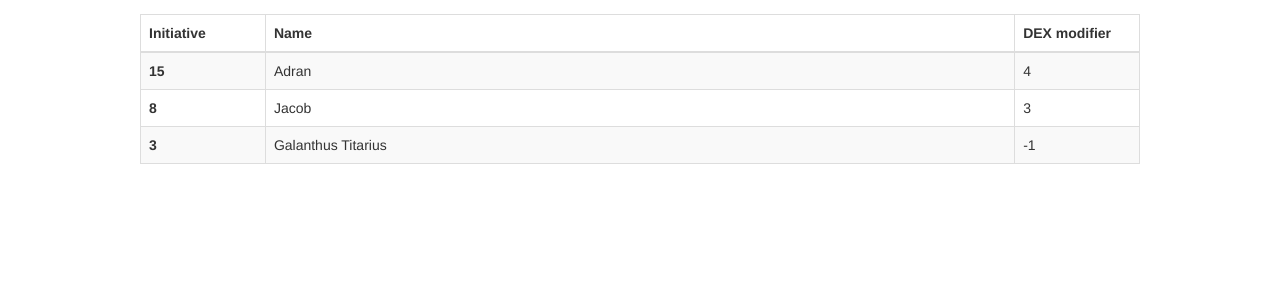
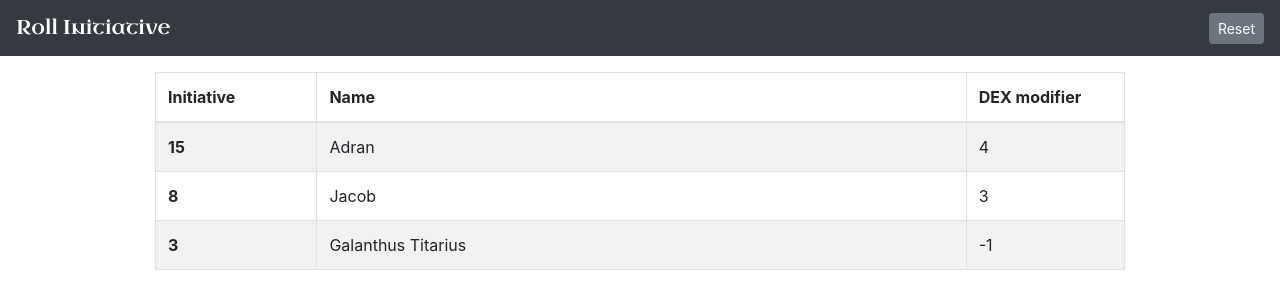
Before and after one commit to blackbelt238/Roll-Initiative, a plain HTML site: page index.html in a window 1280 px wide. Drawn offline with nearby package versions, Linux system fonts and the light colour scheme.

Commit message:
Add navbar to page. Leverage Bootstrap 4.0

```diff
--- a/CSS/global.css
+++ b/CSS/global.css
@@ -1,4 +1,9 @@
-body {
+a.navbar-brand {
+  font-family: 'Uncial Antiqua', cursive;
+}
+
+/* Table styling */
+div#table-container {
   max-width: 1000px;
   margin: auto;
 }
--- a/index.html
+++ b/index.html
@@ -6,18 +6,33 @@
   <meta name="viewport" content="width=device-width, initial-scale=1, shrink-to-fit=no">
 
   <!-- Bootstrap and custom CSS -->
-  <link rel="stylesheet" href="https://maxcdn.bootstrapcdn.com/bootstrap/3.3.7/css/bootstrap.min.css" integrity="sha384-BVYiiSIFeK1dGmJRAkycuHAHRg32OmUcww7on3RYdg4Va+PmSTsz/K68vbdEjh4u" crossorigin="anonymous">
+  <link rel="stylesheet" href="https://maxcdn.bootstrapcdn.com/bootstrap/4.0.0/css/bootstrap.min.css" integrity="sha384-Gn5384xqQ1aoWXA+058RXPxPg6fy4IWvTNh0E263XmFcJlSAwiGgFAW/dAiS6JXm" crossorigin="anonymous">
   <link rel="stylesheet" href="./CSS/global.css">
+
+  <!-- Fonts -->
+  <link href="https://fonts.googleapis.com/css?family=Uncial+Antiqua" rel="stylesheet">
 
   <title>Roll Initiative</title>
 </head>
 <body>
+  <nav class="navbar navbar-expand-lg navbar-dark bg-dark">
+    <a class="navbar-brand" href="#">Roll Initiative</a>
+    <!-- <button class="navbar-toggler" type="button" data-toggle="collapse" data-target="#navbarNavAltMarkup" aria-controls="navbarNavAltMarkup" aria-expanded="false" aria-label="Toggle navigation">
+      <span class="navbar-toggler-icon"></span>
+    </button> -->
+
+    <form class="ml-auto">
+      <button class="btn btn-sm btn-secondary" type="button">Reset</button>
+    </form>
+  </nav>
+
+  <div id="table-container" class="container-fluid">
     <table class="table table-bordered table-striped">
       <thead>
         <tr>
-        <th class="col-md-1" scope="col">Initiative</th>
-        <th class="col-md-6" scope="col">Name</th>
-        <th class="col-md-1" scope="col">DEX modifier</th>
+          <th style="width:16.66%" scope="col">Initiative</th>
+          <th style="width:67%" scope="col">Name</th>
+          <th style="width:16.66%" scope="col">DEX modifier</th>
         </tr>
       </thead>
 
@@ -39,9 +54,11 @@
         </tr>
       </tbody>
     </table>
+  </div>
 
   <!-- Bootstrap JS -->
-  <script src="https://code.jquery.com/jquery-3.3.1.min.js" integrity="sha256-FgpCb/KJQlLNfOu91ta32o/NMZxltwRo8QtmkMRdAu8=" crossorigin="anonymous"></script>
-  <script src="https://maxcdn.bootstrapcdn.com/bootstrap/3.3.7/js/bootstrap.min.js" integrity="sha384-Tc5IQib027qvyjSMfHjOMaLkfuWVxZxUPnCJA7l2mCWNIpG9mGCD8wGNIcPD7Txa" crossorigin="anonymous"></script>
+  <script src="https://code.jquery.com/jquery-3.2.1.slim.min.js" integrity="sha384-KJ3o2DKtIkvYIK3UENzmM7KCkRr/rE9/Qpg6aAZGJwFDMVNA/GpGFF93hXpG5KkN" crossorigin="anonymous"></script>
+  <script src="https://cdnjs.cloudflare.com/ajax/libs/popper.js/1.12.9/umd/popper.min.js" integrity="sha384-ApNbgh9B+Y1QKtv3Rn7W3mgPxhU9K/ScQsAP7hUibX39j7fakFPskvXusvfa0b4Q" crossorigin="anonymous"></script>
+  <script src="https://maxcdn.bootstrapcdn.com/bootstrap/4.0.0/js/bootstrap.min.js" integrity="sha384-JZR6Spejh4U02d8jOt6vLEHfe/JQGiRRSQQxSfFWpi1MquVdAyjUar5+76PVCmYl" crossorigin="anonymous"></script>
 </body>
 </html>
```
Lines whose indentation alone changed are shown as unchanged.
